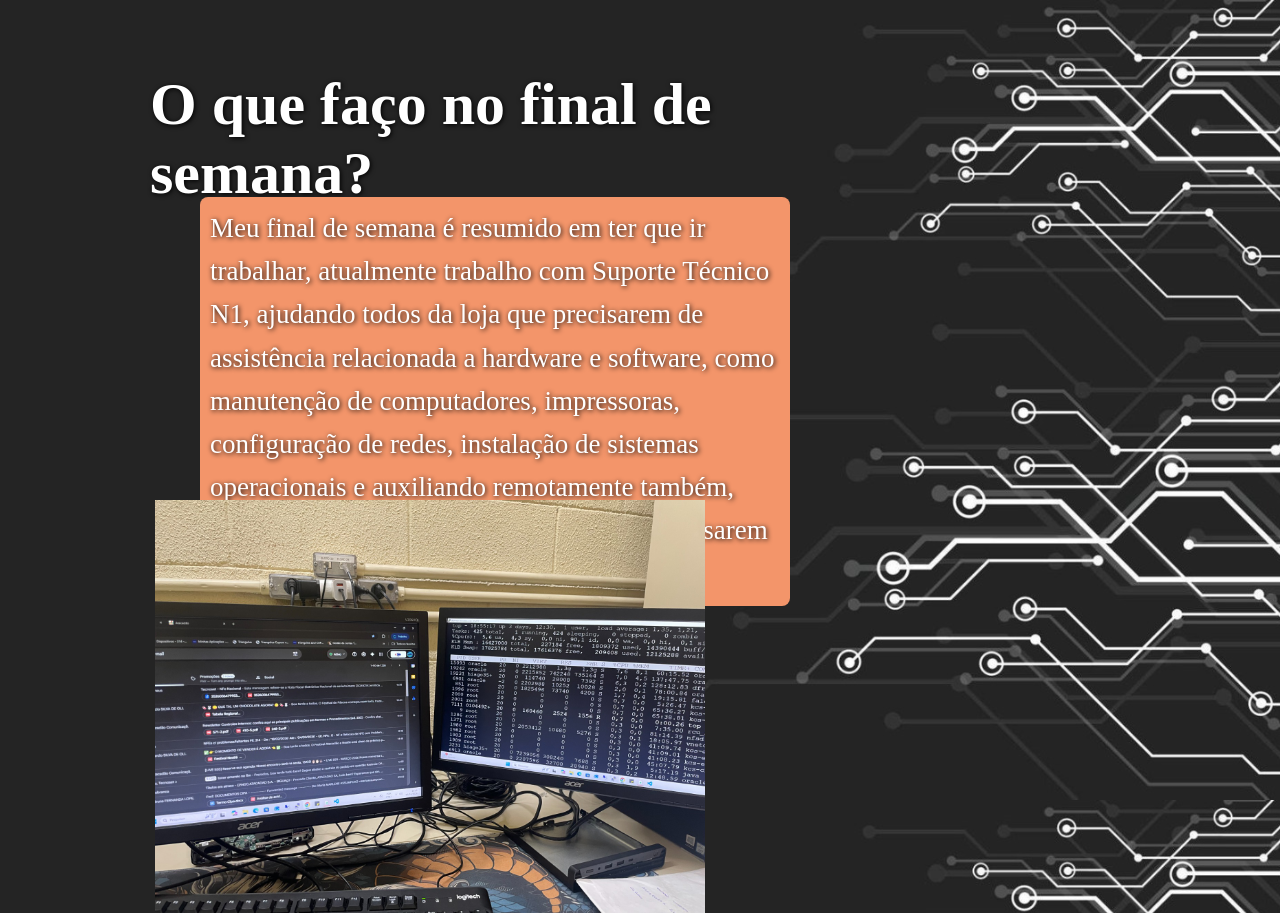
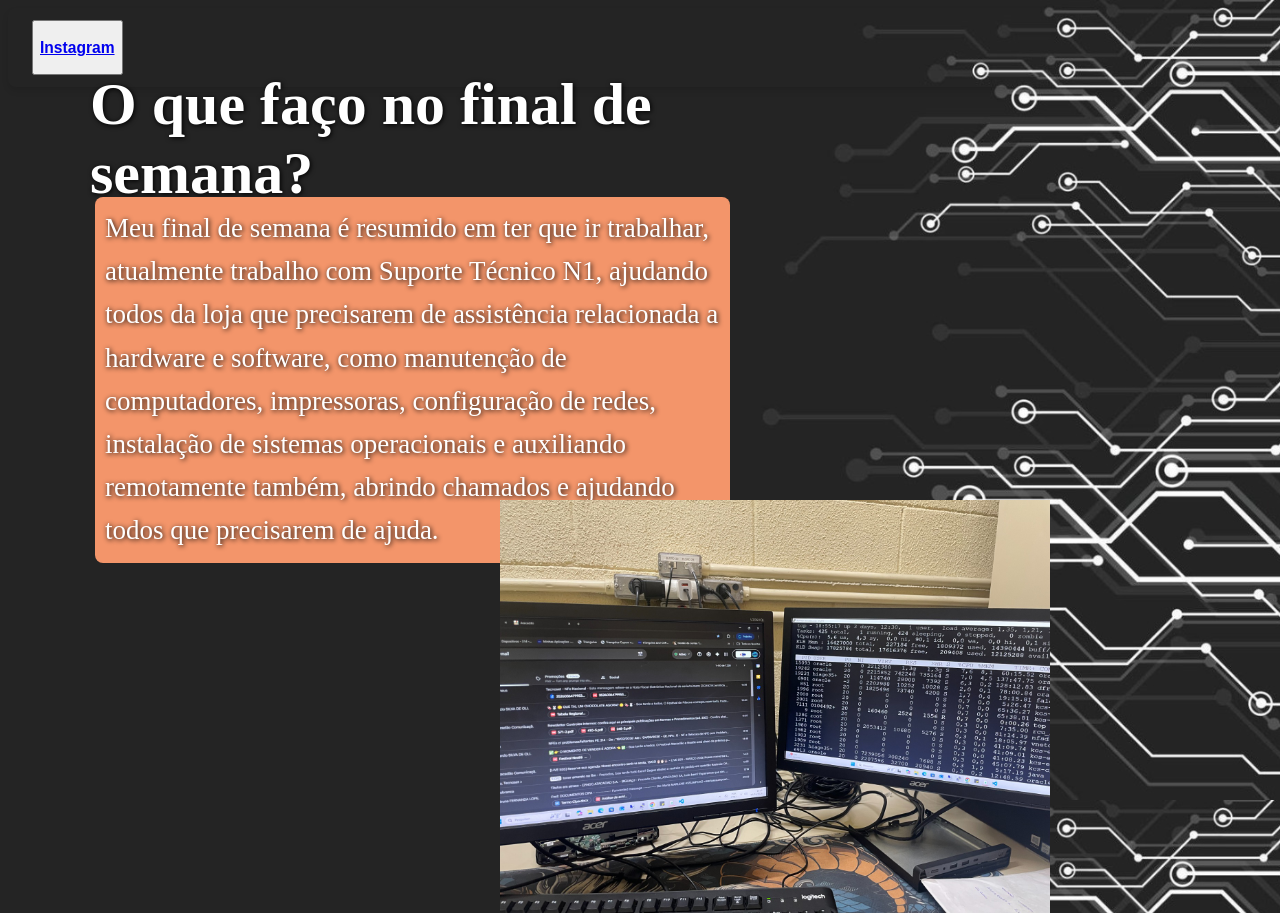
Before and after one commit to Calegariii/Meu-Trabalho-, a plain HTML site: page index.html in a window 1280 px wide. Drawn offline with Linux system fonts and the light colour scheme.

Commit message:
Update index.html

```diff
--- a/index.html
+++ b/index.html
@@ -20,7 +20,7 @@
          .foto{
             position: absolute;
             top: 500px;
-            left: 155px;
+            left: 500px;
             width: 100%;
             max-width: 550px;
             height: auto;
@@ -30,14 +30,14 @@
             position: absolute;
             color: white;
             top: 20px;
-            left: 150px;
+            left: 90px;
             font-size: 40px;
             width: 50%;
             text-shadow: 1px 1px 5px black;
 
 
 
-}
+        }
         .destaque{
             color: rgb(255, 255, 255);
         }
@@ -46,10 +46,28 @@
             position: absolute;
             color: rgb(255, 255, 255);
             top: 150px;
-            left: 50px;
+            left: 5px;
             font-size: 27px;
 
         }
+
+        .botao {
+            top: 500%;
+            color: #3498db; /* Azul vibrante */
+            color: white;
+            padding: 12px 24px;
+            font-size: 16px;
+            font-weight: bold;
+            border: none;
+            border-radius: 8px;
+            cursor: pointer;
+            transition: all 0.3s ease;
+            box-shadow: 0 4px 6px rgba(0, 0, 0, 0.1);
+            top: 500px;
+}
+
+
+
 
 
     </style>
@@ -61,14 +79,17 @@
             <p style="background-color: rgb(243, 149, 106); padding: 10px; border-radius: 8px; line-height: 1.6;">
             Meu final de semana é resumido em ter que ir trabalhar, atualmente trabalho com Suporte Técnico N1, ajudando todos da loja que precisarem de assistência relacionada a hardware e software, como manutenção de computadores, impressoras, configuração de redes, instalação de sistemas operacionais e auxiliando remotamente também, abrindo chamados e ajudando todos que precisarem de ajuda.
              </p>
+
              </div>
 
     <div>
         <img src="oquefaço.jpeg" alt="trampo" class="foto">
     </div>
-
-
-
+    <div class="botao">
+        <button>
+             <h3 style="color: white;"><a href="https://www.instagram.com/calegari04/">Instagram</a></h3>
+    </div>
+        </button>
 
 
 </body>
```
